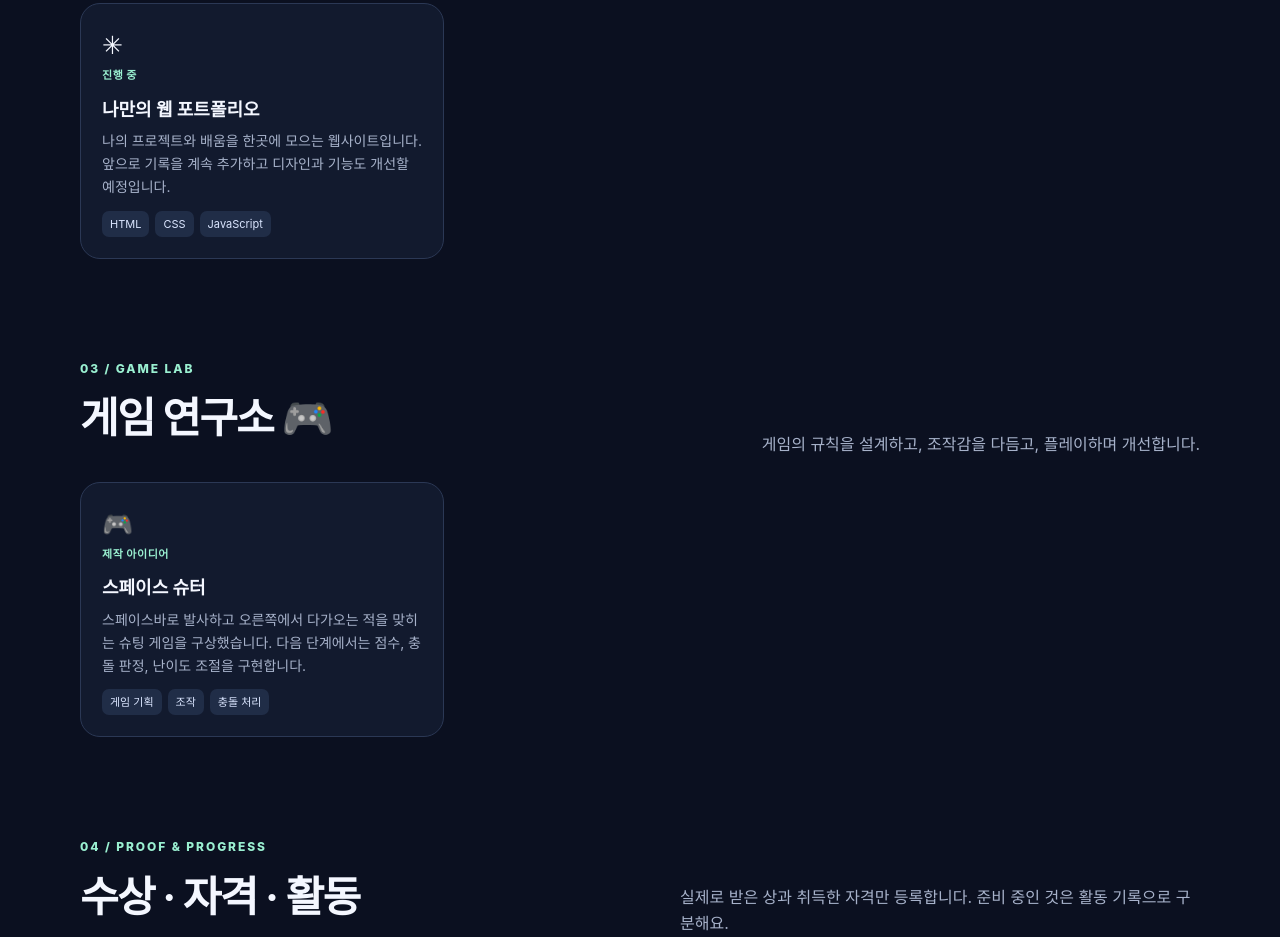
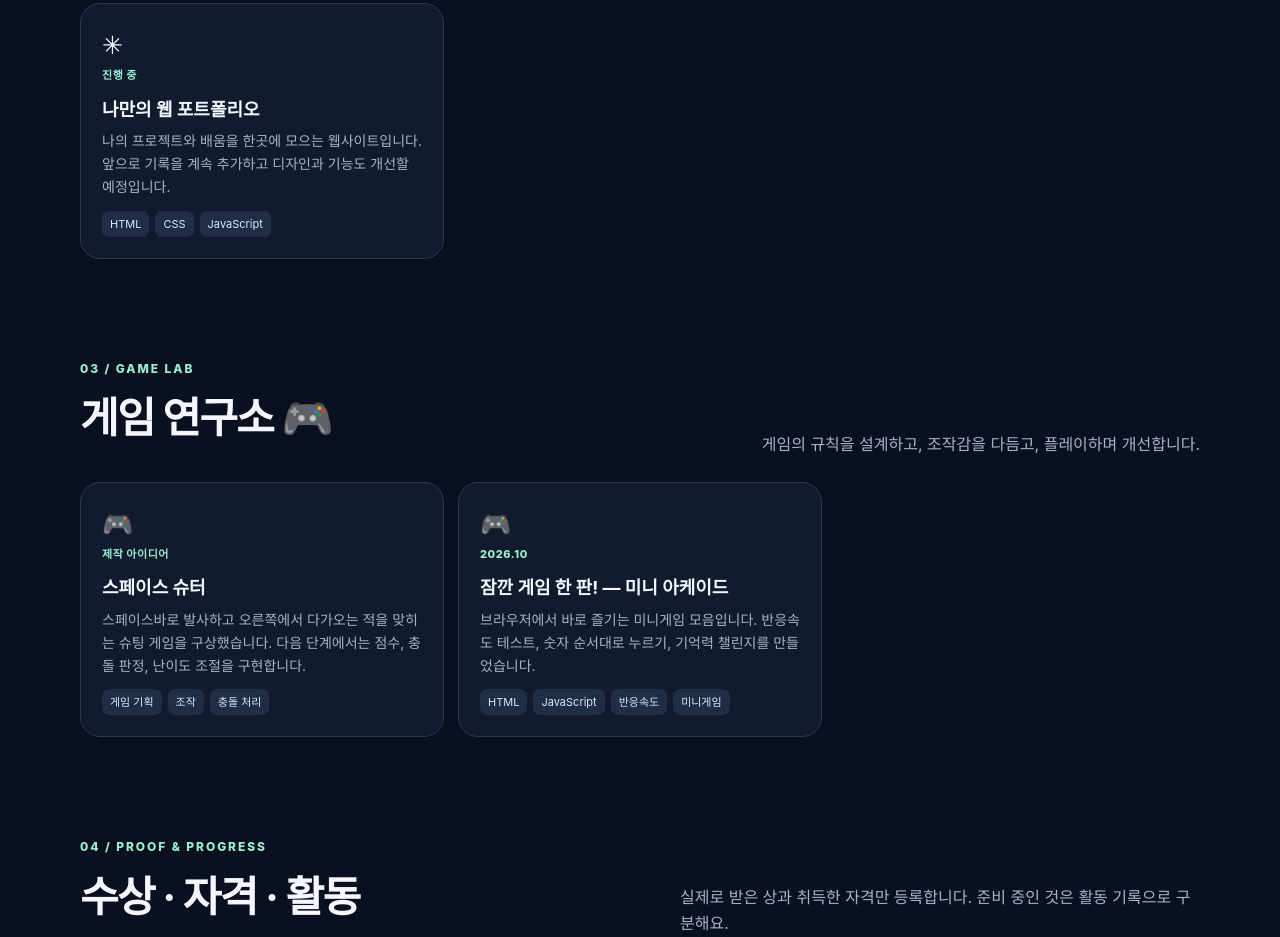
Before and after one commit to haru1-1/kr, a plain HTML site: page portfolio/index.html in a window 1280 px wide. Shown: the part 1242-2179 px from the top of the page. Drawn offline with Linux system fonts and the light colour scheme.

Commit message:
Link student portfolio to new mini arcade

```diff
--- a/portfolio/index.html
+++ b/portfolio/index.html
@@ -33,6 +33,7 @@ const starter={profile:{name:'나의 포트폴리오',role:'중학교 1학년 ·
 {id:'a2',type:'about',name:'실패에서 개선점 찾기',date:'MY MINDSET',tags:['문제 해결','성장'],desc:'처음부터 완벽할 수는 없지만, 오류를 확인하고 한 단계씩 고치는 과정을 중요하게 생각합니다.'},
 {id:'p1',type:'project',name:'나만의 웹 포트폴리오',date:'진행 중',tags:['HTML','CSS','JavaScript'],desc:'나의 프로젝트와 배움을 한곳에 모으는 웹사이트입니다. 앞으로 기록을 계속 추가하고 디자인과 기능도 개선할 예정입니다.'},
 {id:'g1',type:'game',name:'스페이스 슈터',date:'제작 아이디어',tags:['게임 기획','조작','충돌 처리'],desc:'스페이스바로 발사하고 오른쪽에서 다가오는 적을 맞히는 슈팅 게임을 구상했습니다. 다음 단계에서는 점수, 충돌 판정, 난이도 조절을 구현합니다.'},
+{id:'g2',type:'game',name:'잠깐 게임 한 판! — 미니 아케이드',date:'2026.10',tags:['HTML','JavaScript','반응속도','미니게임'],desc:'브라우저에서 바로 즐기는 미니게임 모음입니다. 반응속도 테스트, 숫자 순서대로 누르기, 기억력 챌린지를 만들었습니다.',link:'../games/'},
 {id:'j1',type:'journey',name:'나의 기록을 시작하다',date:'2026',tags:['목표 설정'],desc:'작품과 배움의 과정을 꾸준히 남길 공간을 만들었습니다. 다음 목표: 프로젝트를 완성하고 제작 과정과 배운 점을 정리하기.'}
 ]};
 let data=load(),editMode=false;
```
